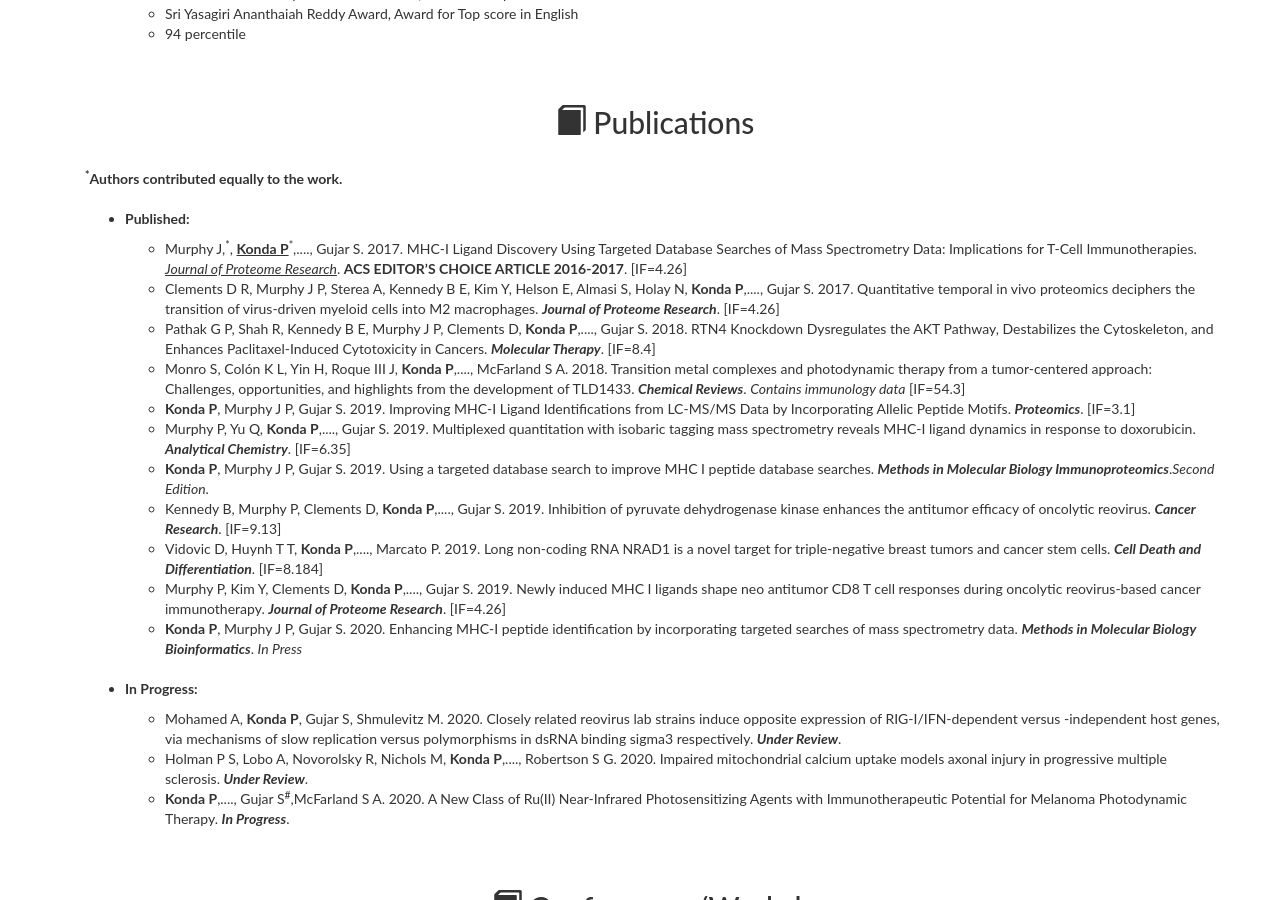
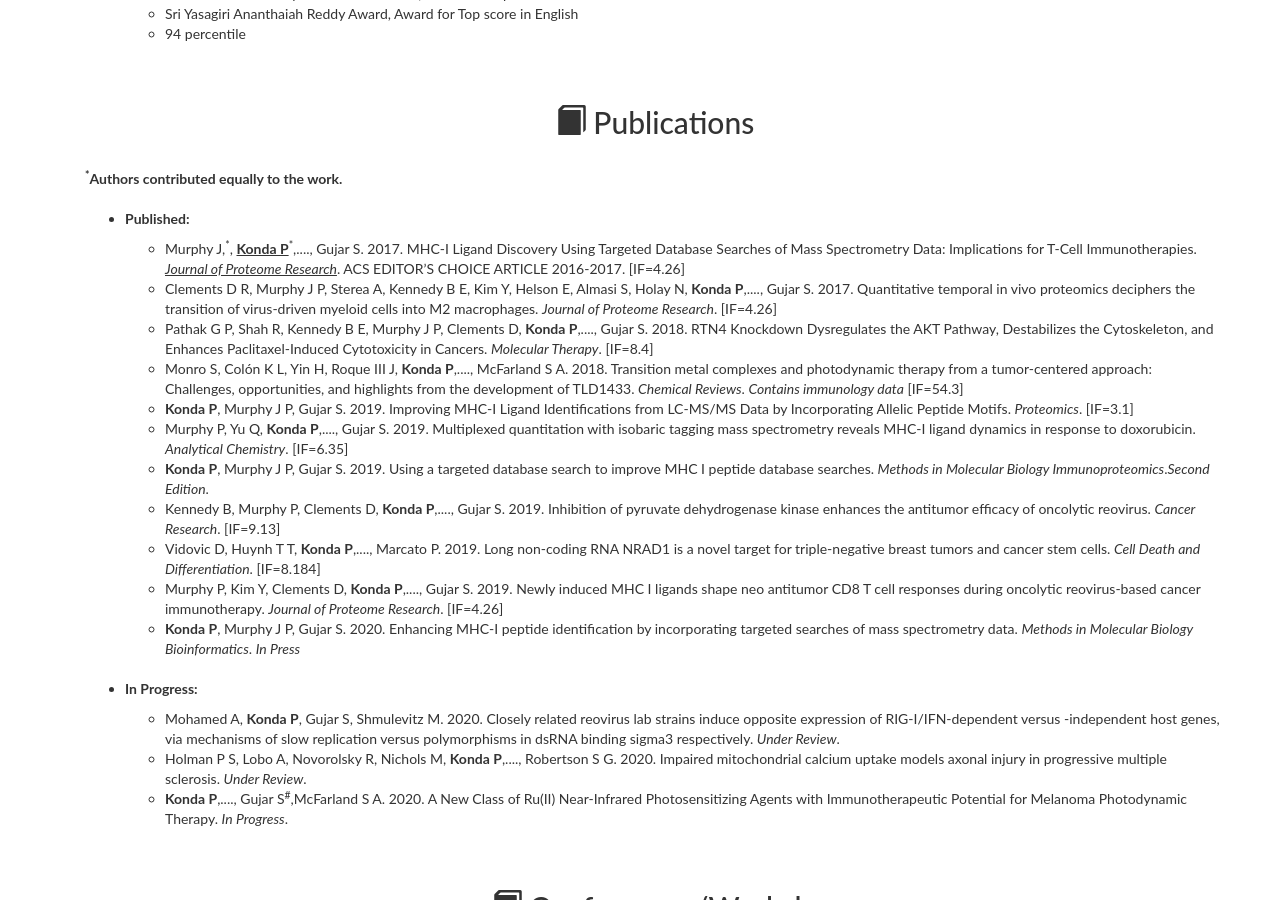
Before and after one commit to Prathyusha-konda/Prathyusha-konda.github.io, a Jekyll site: the page built from index.md, in a window 1280 px wide and 900 px high, scrolled down 1648 px. Built offline with Jekyll 4.4.1, drawn with Linux system fonts in a browser that asks for light colours; nearby versions of some CDN libraries.

```diff
--- a/index.md
+++ b/index.md
@@ -80,24 +80,24 @@ scroll: true
       	<li id="list"><b>Published: </b>
 		</li>
             <ul id="sublist">
-		    <li>Murphy J,<sup>*</sup>, <b><u>Konda P</u></b><sup>*</sup>,...., Gujar S. 2017. MHC-I Ligand Discovery Using Targeted Database Searches of Mass Spectrometry Data: Implications for T-Cell Immunotherapies. <u><i>Journal of Proteome Research</i></u>. <b>ACS EDITOR’S CHOICE ARTICLE 2016-2017</b>. [IF=4.26]</li>
-				<li>Clements D R, Murphy J P, Sterea A, Kennedy B E, Kim Y, Helson E, Almasi S, Holay N, <b>Konda P</b>,...., Gujar S. 2017. Quantitative temporal in vivo proteomics deciphers the transition of virus-driven myeloid cells into M2 macrophages. <b><i>Journal of Proteome Research</i></b>. [IF=4.26]</li>
-                <li>Pathak G P, Shah R, Kennedy B E, Murphy J P, Clements D, <b>Konda P</b>,...., Gujar S. 2018. RTN4 Knockdown Dysregulates the AKT Pathway, Destabilizes the Cytoskeleton, and Enhances Paclitaxel-Induced Cytotoxicity in Cancers. <b><i>Molecular Therapy</i></b>. [IF=8.4]</li>
-				<li>Monro S, Colón K L, Yin H, Roque III J, <b>Konda P</b>,...., McFarland S A. 2018. Transition metal complexes and photodynamic therapy from a tumor-centered approach: Challenges, opportunities, and highlights from the development of TLD1433. <b><i>Chemical Reviews</i></b>. <i>Contains immunology data</i> [IF=54.3]</li>
-				<li><b>Konda P</b>, Murphy J P, Gujar S. 2019. Improving MHC-I Ligand Identifications from LC-MS/MS Data by Incorporating Allelic Peptide Motifs. <b><i>Proteomics</i></b>. [IF=3.1]</li>
-				<li>Murphy P, Yu Q, <b>Konda P</b>,...., Gujar S. 2019. Multiplexed quantitation with isobaric tagging mass spectrometry reveals MHC-I ligand dynamics in response to doxorubicin. <b><i>Analytical Chemistry</i></b>. [IF=6.35]</li>
-				<li><b>Konda P</b>, Murphy J P, Gujar S. 2019. Using a targeted database search to improve MHC I peptide database searches. <b><i>Methods in Molecular Biology Immunoproteomics</i></b>.<i>Second Edition</i>.</li>
-				<li>Kennedy B, Murphy P, Clements D, <b>Konda P</b>,...., Gujar S. 2019. Inhibition of pyruvate dehydrogenase kinase enhances the antitumor efficacy of oncolytic reovirus. <b><i>Cancer Research</i></b>. [IF=9.13]</li>
-				<li>Vidovic D, Huynh T T, <b>Konda P</b>,...., Marcato P. 2019. Long non-coding RNA NRAD1 is a novel target for triple-negative breast tumors and cancer stem cells. <b><i>Cell Death and Differentiation</i></b>. [IF=8.184]</li>
-				<li>Murphy P, Kim Y, Clements D, <b>Konda P</b>,...., Gujar S. 2019. Newly induced MHC I ligands shape neo antitumor CD8 T cell responses during oncolytic reovirus-based cancer immunotherapy. <b><i>Journal of Proteome Research</i></b>. [IF=4.26]</li>
-				<li><b>Konda P</b>, Murphy J P, Gujar S. 2020. Enhancing MHC-I peptide identification by incorporating targeted searches of mass spectrometry data. <b><i>Methods in Molecular Biology Bioinformatics</i></b>. <i>In Press</i>		</li>
+		    <li>Murphy J,<sup>*</sup>, <b><u>Konda P</u></b><sup>*</sup>,...., Gujar S. 2017. MHC-I Ligand Discovery Using Targeted Database Searches of Mass Spectrometry Data: Implications for T-Cell Immunotherapies. <u><i>Journal of Proteome Research</i></u>. ACS EDITOR’S CHOICE ARTICLE 2016-2017. [IF=4.26]</li>
+				<li>Clements D R, Murphy J P, Sterea A, Kennedy B E, Kim Y, Helson E, Almasi S, Holay N, <b>Konda P</b>,...., Gujar S. 2017. Quantitative temporal in vivo proteomics deciphers the transition of virus-driven myeloid cells into M2 macrophages. <i>Journal of Proteome Research</i>. [IF=4.26]</li>
+                <li>Pathak G P, Shah R, Kennedy B E, Murphy J P, Clements D, <b>Konda P</b>,...., Gujar S. 2018. RTN4 Knockdown Dysregulates the AKT Pathway, Destabilizes the Cytoskeleton, and Enhances Paclitaxel-Induced Cytotoxicity in Cancers. <i>Molecular Therapy</i>. [IF=8.4]</li>
+				<li>Monro S, Colón K L, Yin H, Roque III J, <b>Konda P</b>,...., McFarland S A. 2018. Transition metal complexes and photodynamic therapy from a tumor-centered approach: Challenges, opportunities, and highlights from the development of TLD1433. <i>Chemical Reviews</i>. <i>Contains immunology data</i> [IF=54.3]</li>
+				<li><b>Konda P</b>, Murphy J P, Gujar S. 2019. Improving MHC-I Ligand Identifications from LC-MS/MS Data by Incorporating Allelic Peptide Motifs. <i>Proteomics</i>. [IF=3.1]</li>
+				<li>Murphy P, Yu Q, <b>Konda P</b>,...., Gujar S. 2019. Multiplexed quantitation with isobaric tagging mass spectrometry reveals MHC-I ligand dynamics in response to doxorubicin. <i>Analytical Chemistry</i>. [IF=6.35]</li>
+				<li><b>Konda P</b>, Murphy J P, Gujar S. 2019. Using a targeted database search to improve MHC I peptide database searches. <i>Methods in Molecular Biology Immunoproteomics</i>.<i>Second Edition</i>.</li>
+				<li>Kennedy B, Murphy P, Clements D, <b>Konda P</b>,...., Gujar S. 2019. Inhibition of pyruvate dehydrogenase kinase enhances the antitumor efficacy of oncolytic reovirus. <i>Cancer Research</i>. [IF=9.13]</li>
+				<li>Vidovic D, Huynh T T, <b>Konda P</b>,...., Marcato P. 2019. Long non-coding RNA NRAD1 is a novel target for triple-negative breast tumors and cancer stem cells. <i>Cell Death and Differentiation</i>. [IF=8.184]</li>
+				<li>Murphy P, Kim Y, Clements D, <b>Konda P</b>,...., Gujar S. 2019. Newly induced MHC I ligands shape neo antitumor CD8 T cell responses during oncolytic reovirus-based cancer immunotherapy. <i>Journal of Proteome Research</i>. [IF=4.26]</li>
+				<li><b>Konda P</b>, Murphy J P, Gujar S. 2020. Enhancing MHC-I peptide identification by incorporating targeted searches of mass spectrometry data. <i>Methods in Molecular Biology Bioinformatics</i>. <i>In Press</i>		</li>
            </ul>
 		<br>
     <li id="list"><b>In Progress:</b>
             <ul id="sublist">
-				<li>Mohamed A, <b>Konda P</b>, Gujar S, Shmulevitz M. 2020. Closely related reovirus lab strains induce opposite expression of RIG-I/IFN-dependent versus -independent host genes, via mechanisms of slow replication versus polymorphisms in dsRNA binding sigma3 respectively. <b><i>Under Review</i></b>.</li>
-				<li>Holman P S, Lobo A, Novorolsky R, Nichols M, <b>Konda P</b>,...., Robertson S G. 2020. Impaired mitochondrial calcium uptake models axonal injury in progressive multiple sclerosis. <b><i>Under Review</i></b>.</li>
-				<li><b>Konda P</b>,...., Gujar S<sup>#</sup>,McFarland S A. 2020. A New Class of Ru(II) Near-Infrared Photosensitizing Agents with Immunotherapeutic Potential for Melanoma Photodynamic Therapy. <b><i>In Progress</i></b>.</li>
+				<li>Mohamed A, <b>Konda P</b>, Gujar S, Shmulevitz M. 2020. Closely related reovirus lab strains induce opposite expression of RIG-I/IFN-dependent versus -independent host genes, via mechanisms of slow replication versus polymorphisms in dsRNA binding sigma3 respectively. <i>Under Review</i>.</li>
+				<li>Holman P S, Lobo A, Novorolsky R, Nichols M, <b>Konda P</b>,...., Robertson S G. 2020. Impaired mitochondrial calcium uptake models axonal injury in progressive multiple sclerosis. <i>Under Review</i>.</li>
+				<li><b>Konda P</b>,...., Gujar S<sup>#</sup>,McFarland S A. 2020. A New Class of Ru(II) Near-Infrared Photosensitizing Agents with Immunotherapeutic Potential for Melanoma Photodynamic Therapy. <i>In Progress</i>.</li>
             </ul>
             </li>
 		<br>
```
